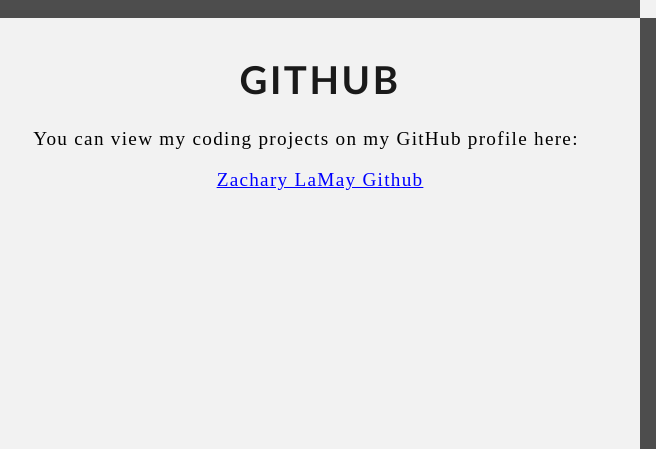
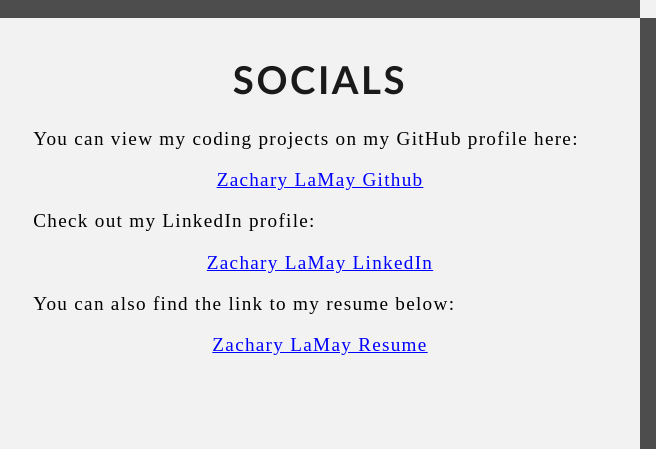
Before and after one commit to ZacharyLaMay/ZacharyLaMay.github.io, a plain HTML site: page index.html in a window 1280 px wide. Shown: the part 1835-2284 px from the top of the page, 0-656 px from the left. Drawn offline with Linux system fonts and the light colour scheme.

Commit message:
Updated index.html
-Added links to "Socials" section

```diff
--- a/index.html
+++ b/index.html
@@ -121,14 +121,25 @@
             </div>
         </div>
 
-        <!-- GitHub section -->
+        <!-- Socials section -->
         <div class="Row" id="GitHub">
             <!-- Left column -->
             <div class="Column_1">
-                <h1>GitHub</h1>
+                <h1>Socials</h1>
+                <!-- GitHub Link -->
                 <p>You can view my coding projects on my GitHub profile here:
                     <br>
                     <p class="center"><a href="https://github.com/ZacharyLaMay" target="_blank">Zachary LaMay Github</a></p>
+                </p>
+
+                <p>Check out my LinkedIn profile:
+                    <br>
+                    <p class="center"><a href="https://www.linkedin.com/in/zacharylamay/" target="_blank">Zachary LaMay LinkedIn</a></p>
+                </p>
+
+                <p>You can also find the link to my resume below:
+                    <br>
+                    <p class="center"><a href="https://docs.google.com/document/d/1uzu-gToFaAOi3Shl5llhtOi4YuaCMQu3IEueIkuHq7Q/edit?usp=sharing" target="_blank">Zachary LaMay Resume</a></p>
                 </p>
             </div>
             <!-- Right column -->
```
